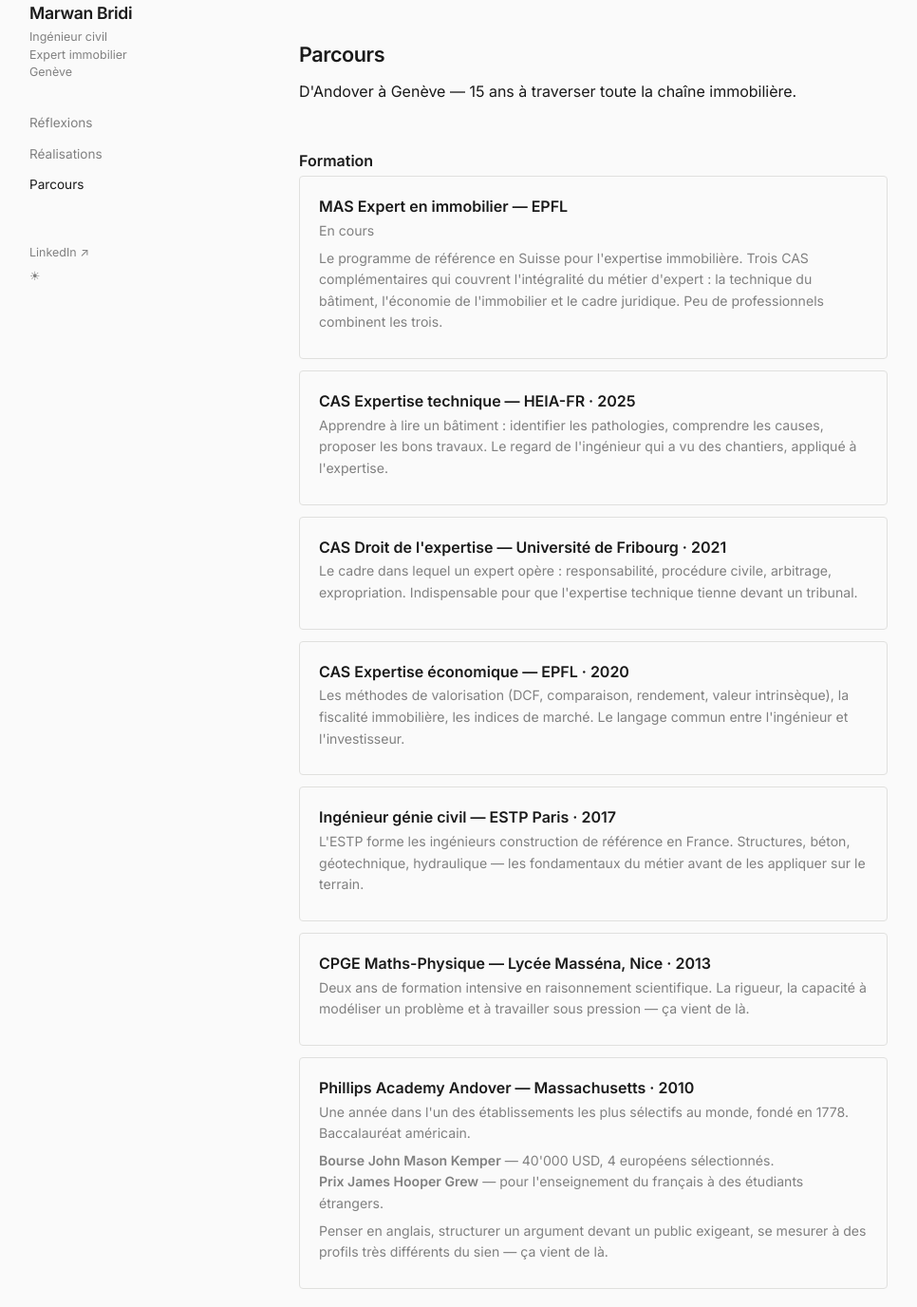
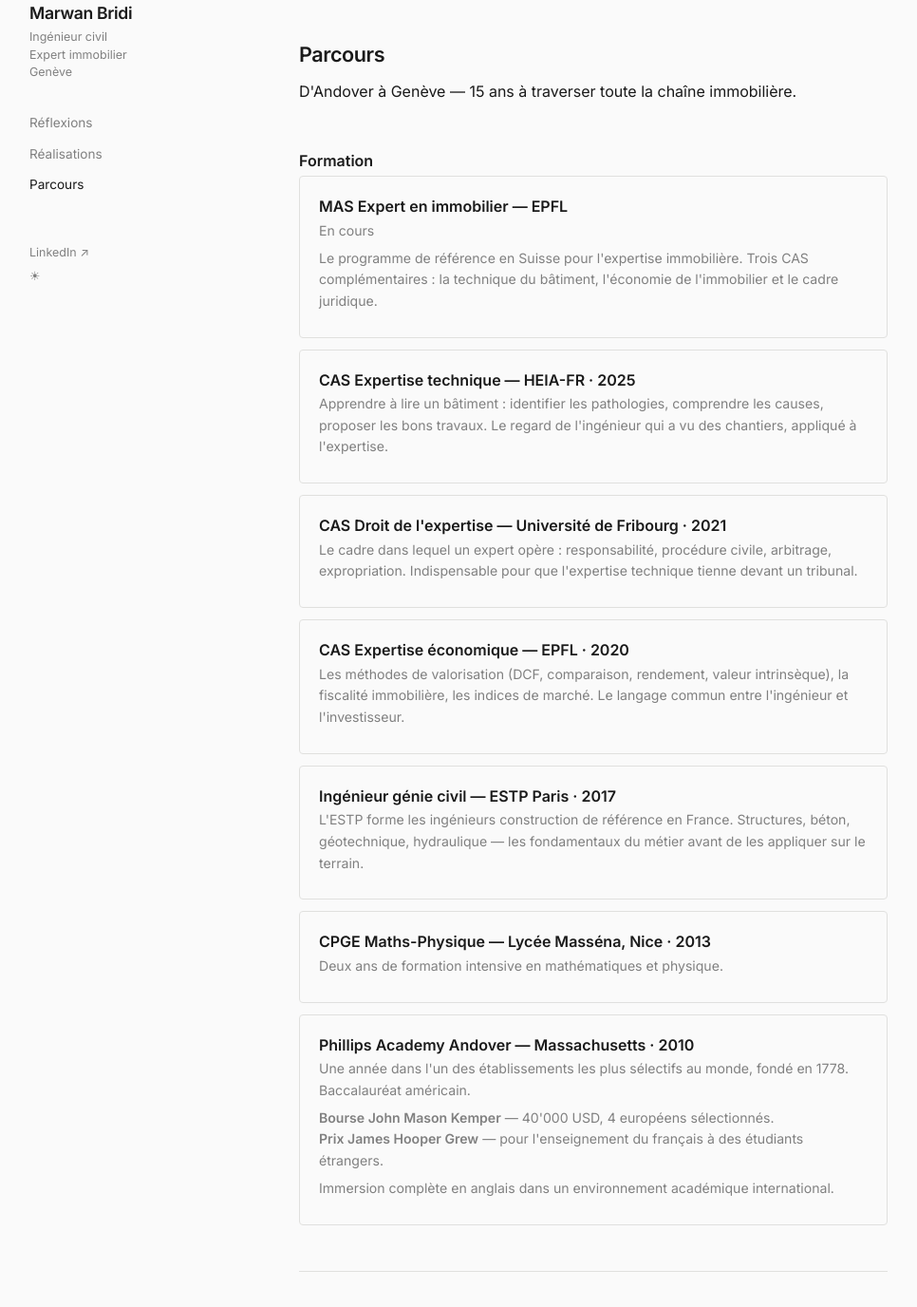
Before and after one commit to marou-dev/marwanbridi.com, an Astro site: page /parcours in a window 1280 px wide. Shown: the part 61-1437 px from the top of the page at 95% size, without its empty margins (157-1123 px from the left). Built offline with nearby package versions, Linux system fonts and the light colour scheme; Astro itself is replaced by a stand-in of ours.

Commit message:
fix: retire formulations hautaines — titres, parcours, descriptions

```diff
--- a/src/pages/parcours.astro
+++ b/src/pages/parcours.astro
@@ -15,7 +15,7 @@ import BaseLayout from '../layouts/BaseLayout.astro';
     <div class="card">
       <h3>MAS Expert en immobilier — EPFL</h3>
       <p class="desc">En cours</p>
-      <p class="desc">Le programme de référence en Suisse pour l'expertise immobilière. Trois CAS complémentaires qui couvrent l'intégralité du métier d'expert : la technique du bâtiment, l'économie de l'immobilier et le cadre juridique. Peu de professionnels combinent les trois.</p>
+      <p class="desc">Le programme de référence en Suisse pour l'expertise immobilière. Trois CAS complémentaires : la technique du bâtiment, l'économie de l'immobilier et le cadre juridique.</p>
     </div>
 
     <div class="card">
@@ -40,14 +40,14 @@ import BaseLayout from '../layouts/BaseLayout.astro';
 
     <div class="card">
       <h3>CPGE Maths-Physique — Lycée Masséna, Nice · 2013</h3>
-      <p class="desc">Deux ans de formation intensive en raisonnement scientifique. La rigueur, la capacité à modéliser un problème et à travailler sous pression — ça vient de là.</p>
+      <p class="desc">Deux ans de formation intensive en mathématiques et physique.</p>
     </div>
 
     <div class="card">
       <h3>Phillips Academy Andover — Massachusetts · 2010</h3>
       <p class="desc">Une année dans l'un des établissements les plus sélectifs au monde, fondé en 1778. Baccalauréat américain.</p>
       <p class="desc"><strong>Bourse John Mason Kemper</strong> — 40'000 USD, 4 européens sélectionnés.<br /><strong>Prix James Hooper Grew</strong> — pour l'enseignement du français à des étudiants étrangers.</p>
-      <p class="desc">Penser en anglais, structurer un argument devant un public exigeant, se mesurer à des profils très différents du sien — ça vient de là.</p>
+      <p class="desc">Immersion complète en anglais dans un environnement académique international.</p>
     </div>
   </section>
 
```
Also changed, not shown: src/content/thinking/chine-construction-robotique-terrain.md (+1 -1 lines), src/content/thinking/ldtr-piege-renovation-geneve.md (+1 -1 lines).
